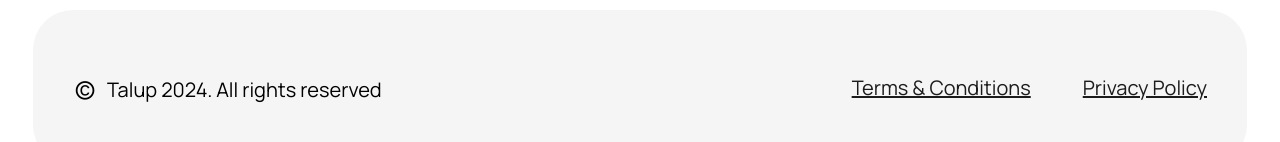
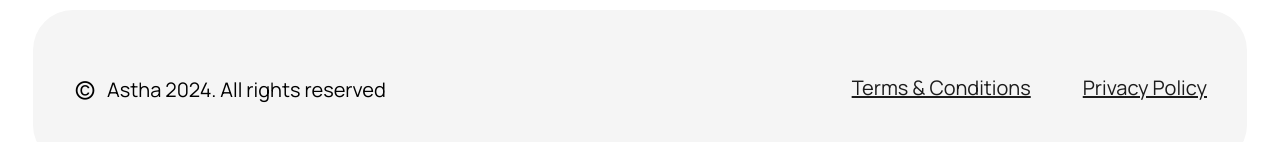
Before and after one commit to Asttttha/thence, a React (Create React App) app: page / in a window 1280 px wide. Shown: the part 1878-2020 px from the top of the page. Built offline with nearby package versions, Linux system fonts and the light colour scheme.

Commit message:
minor update

```diff
--- a/src/Components/Footer.js
+++ b/src/Components/Footer.js
@@ -6,7 +6,7 @@
     return (
         <div className='footer'>
             <div className='copyright'>
-                <p><span className="copyrightSymbol">&copy;</span>  Talup {currentDate}. All rights reserved</p>
+                <p><span className="copyrightSymbol">&copy;</span>  Astha {currentDate}. All rights reserved</p>
             </div>
             <div className='links'>
                 <a href='/'>Terms & Conditions</a>
```
